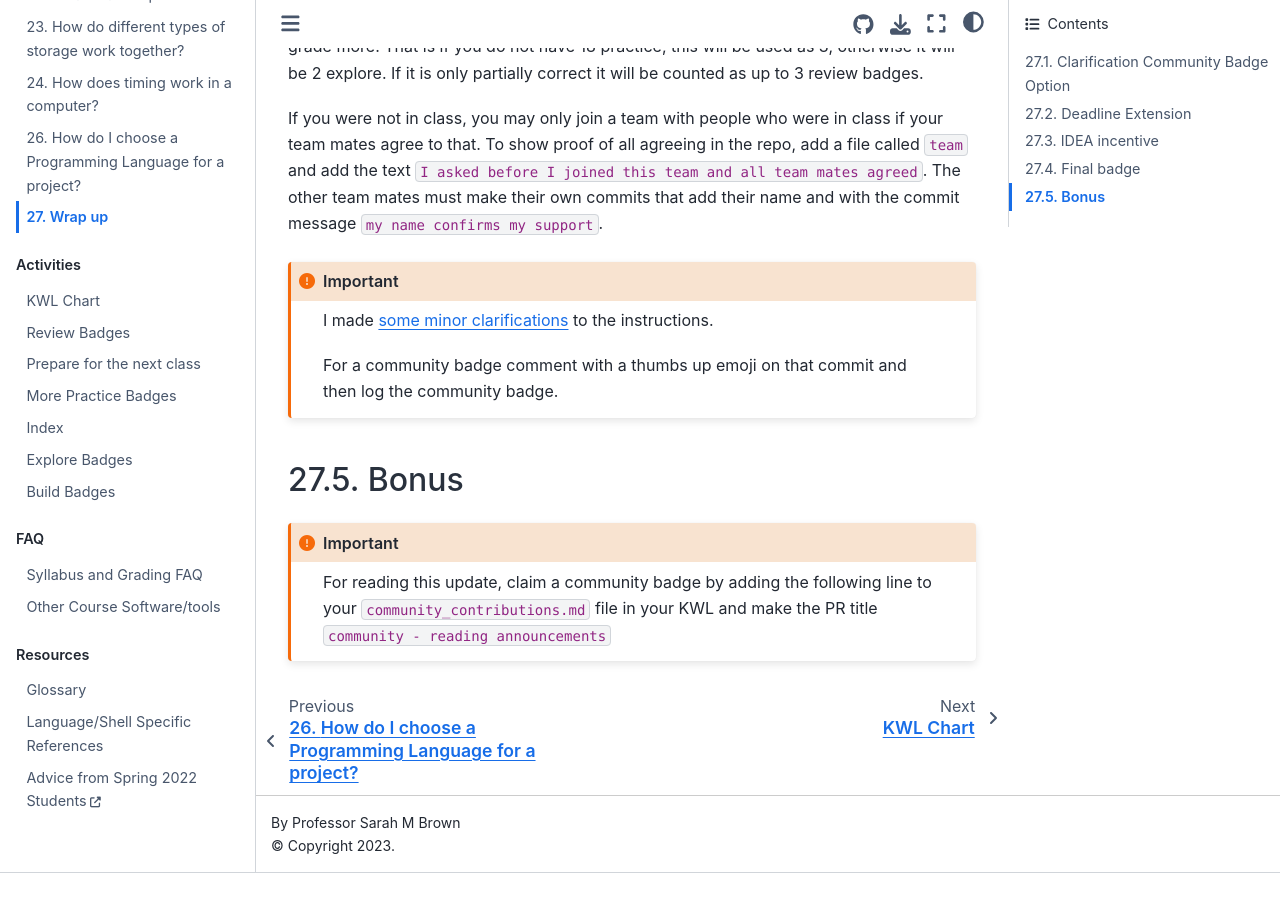
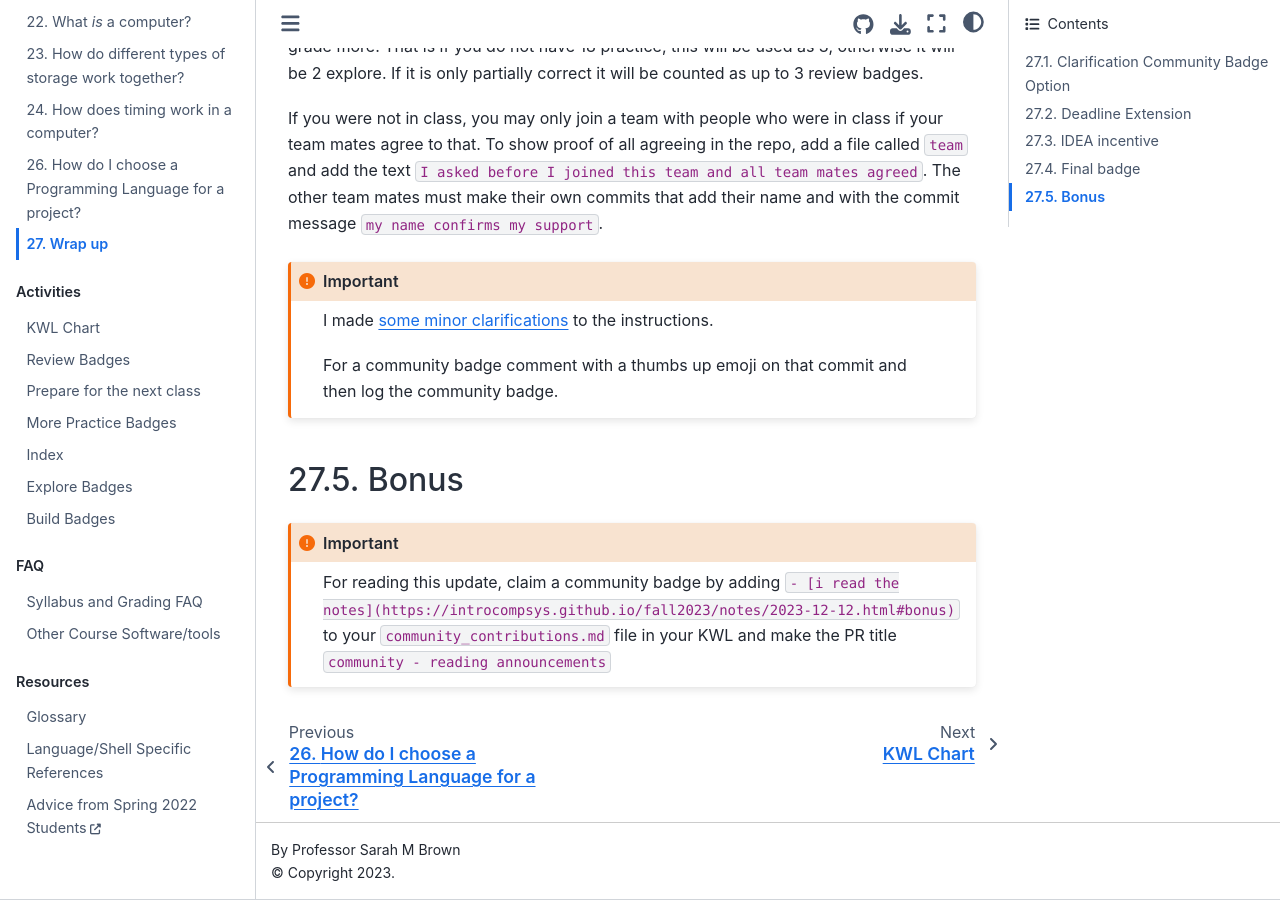
Before and after one commit to introcompsys/fall2023, a Jupyter Book: the page built from notes/2023-12-12.md, in a window 1280 px wide and 900 px high, scrolled down 1245 px. Built offline with Jupyter Book 1.0.4 settings and Sphinx 7.4.7 and the Sphinx Book theme 1.1.4, drawn with Linux system fonts in a browser that asks for light colours; pages that are not in the unit, such as notebooks, are missing from menus; before the commit the page ends 2118 px from its top, so only the background shows below that.

Commit message:
add missing info

````diff
--- a/notes/2023-12-12.md
+++ b/notes/2023-12-12.md
@@ -47,5 +47,7 @@
 ## Bonus
 
 ```{important}
-For reading this update, claim a community badge by adding the following line to your `community_contributions.md` file in your KWL and make the PR title `community - reading announcements`
+For reading this update, claim a community badge by adding `- [i read the notes](https://introcompsys.github.io/fall2023/notes/2023-12-12.html#bonus)`to your `community_contributions.md` file in your KWL and make the PR title `community - reading announcements`
+
+
 ```
````
